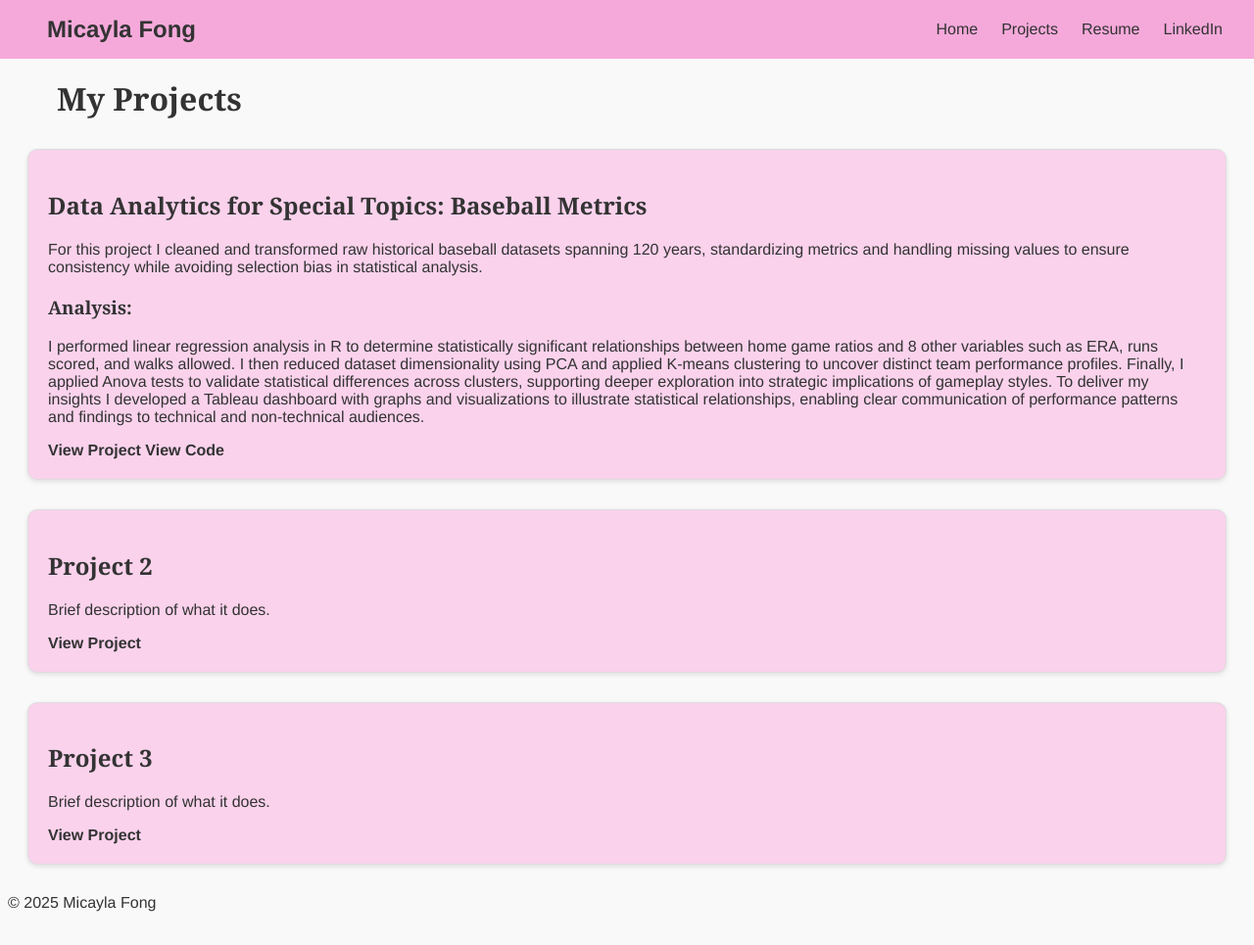
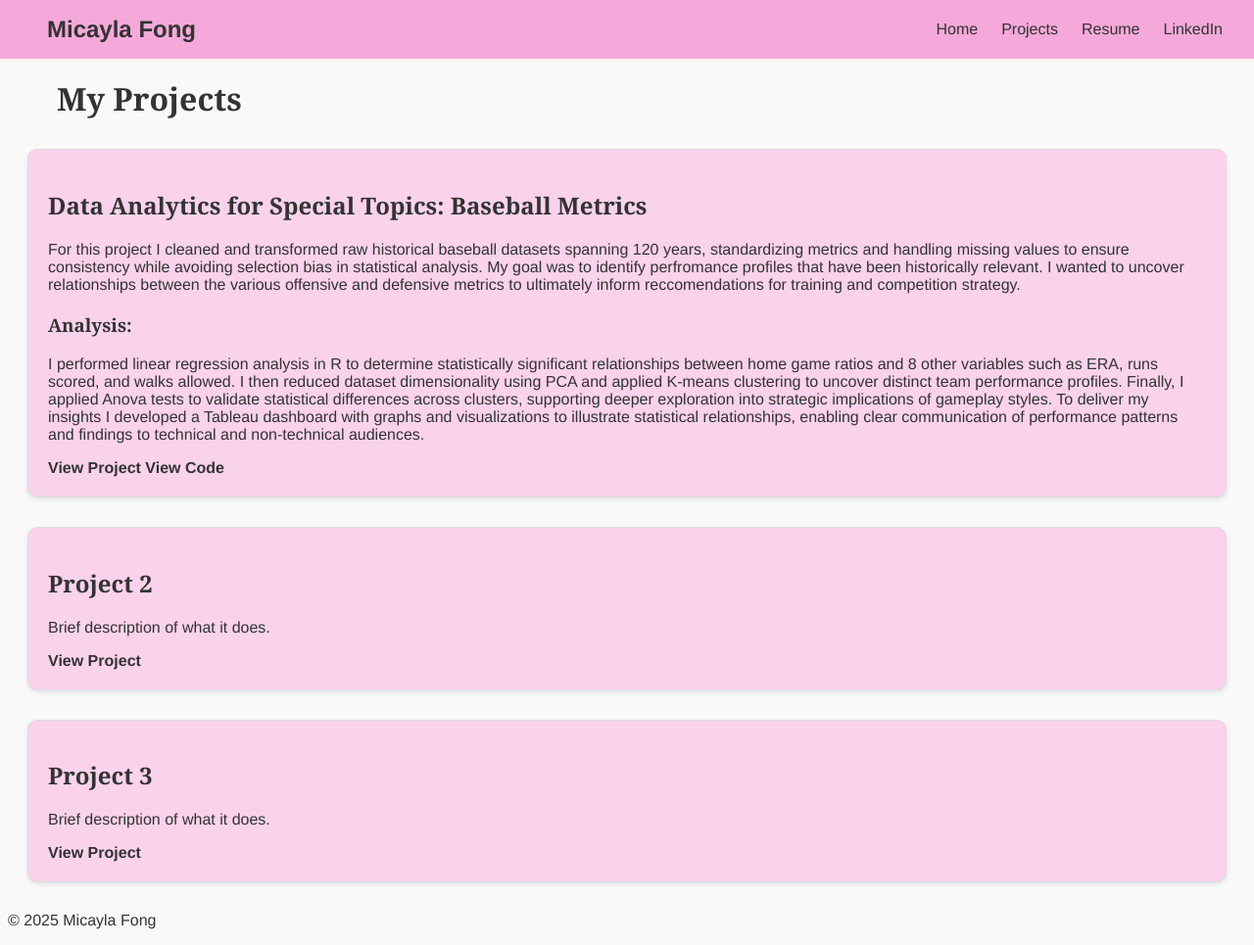
Before and after one commit to mdfong35/mdfong35.github.io, a Jekyll site: the page built from projects.md, in a window 1280 px wide and 965 px high. Shown: the whole window at 98% size. Built offline with Jekyll 4.4.1, drawn with Linux system fonts in a browser that asks for light colours.

Commit message:
Update projects.md

```diff
--- a/projects.md
+++ b/projects.md
@@ -10,7 +10,7 @@ permalink: /projects/
 
 <div class="project-card">
   <h2>Data Analytics for Special Topics: Baseball Metrics</h2>
-  <p>For this project I cleaned and transformed raw historical baseball datasets spanning 120 years, standardizing metrics and handling missing values to ensure consistency while avoiding selection bias in statistical analysis.</p>
+  <p>For this project I cleaned and transformed raw historical baseball datasets spanning 120 years, standardizing metrics and handling missing values to ensure consistency while avoiding selection bias in statistical analysis. My goal was to identify perfromance profiles that have been historically relevant. I wanted to uncover relationships between the various offensive and defensive metrics to ultimately inform reccomendations for training and competition strategy.</p>
   <h3>Analysis: </h3>
   <p>
     I performed linear regression analysis in R to determine statistically significant relationships between home game ratios and
```
